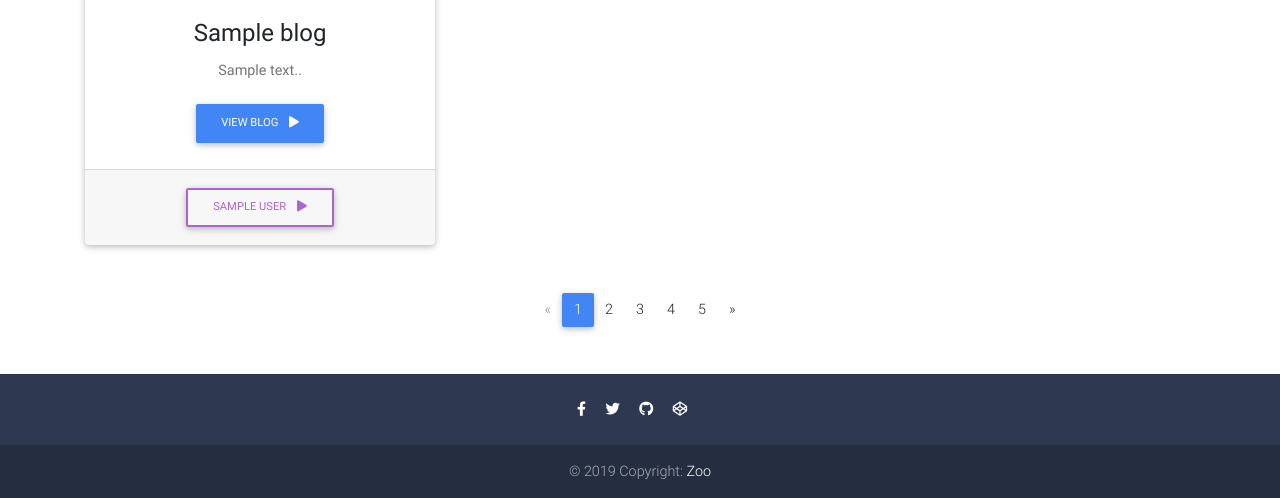
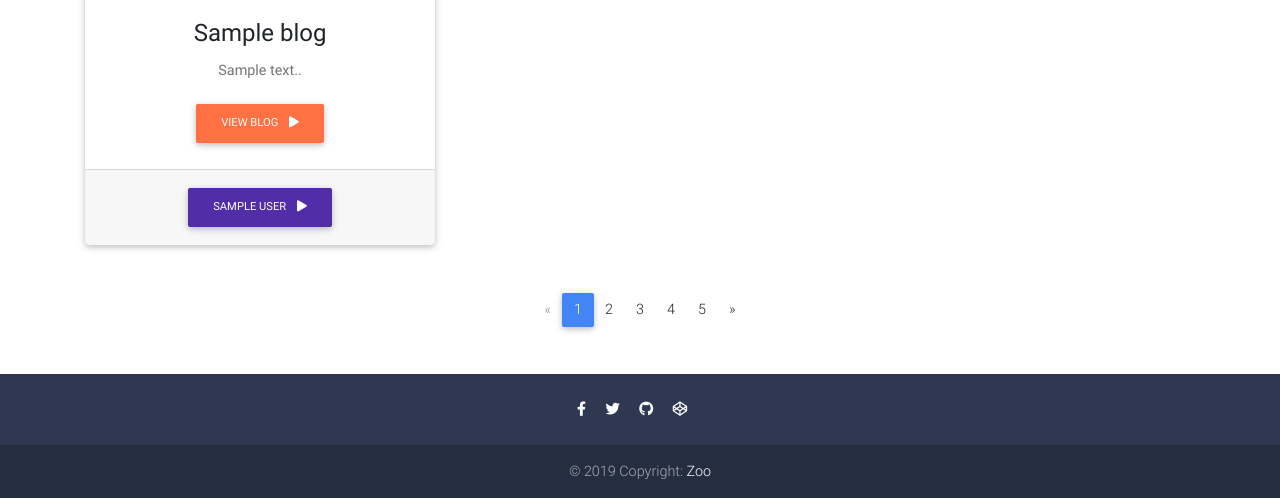
Before and after one commit to KenMwaura1/web-blog, a Flask app: page / in a window 1280 px wide. Shown: the part 565-1063 px from the top of the page. Run offline with Flask 2, Linux system fonts and the light colour scheme; a database or web service that is not in the repository returns one stand-in record (values such as "Sample title"); some libraries are stand-ins or nearby versions.

Commit message:
updated homepage

```diff
--- a/src/templates/home.html
+++ b/src/templates/home.html
@@ -47,14 +47,14 @@
                                 <!--Text-->
                                 <p class="card-text">{{ blog.description }}.</p>
                                 <a href="/home/posts/{{ blog._id }}"
-                                   class="btn btn-primary btn-md">View Blog
+                                   class="btn btn-deep-orange btn-md">View Blog
                                     <i class="fas fa-play ml-2"></i>
                                 </a>
 
                             </div>
                             <div class="card-footer">
                                 <a href="/home/author/{{ blog.author_id }}"
-                                   class="btn btn-outline-secondary btn-md">{{ blog.author }}
+                                   class="btn btn-deep-purple btn-md">{{ blog.author }}
                                     <i class="fas fa-play ml-2"></i>
                                 </a>
                             </div>
```
